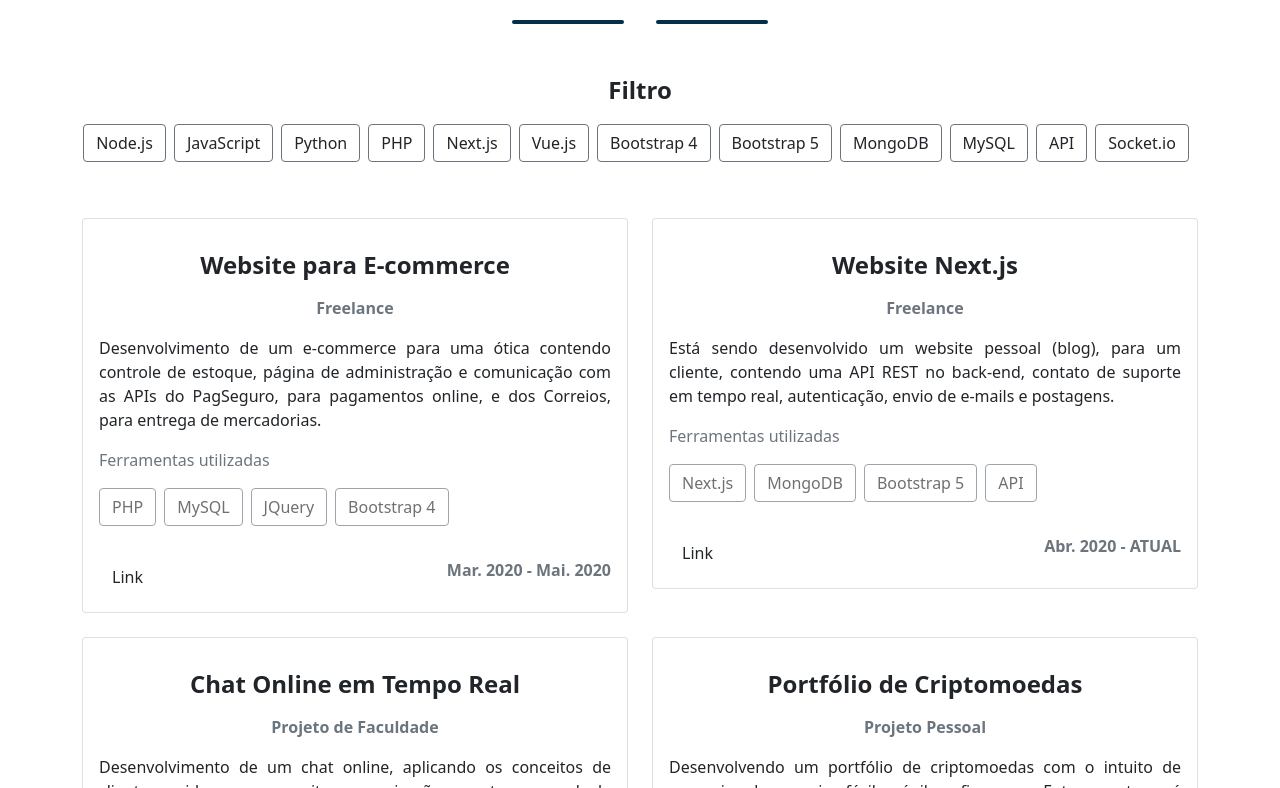
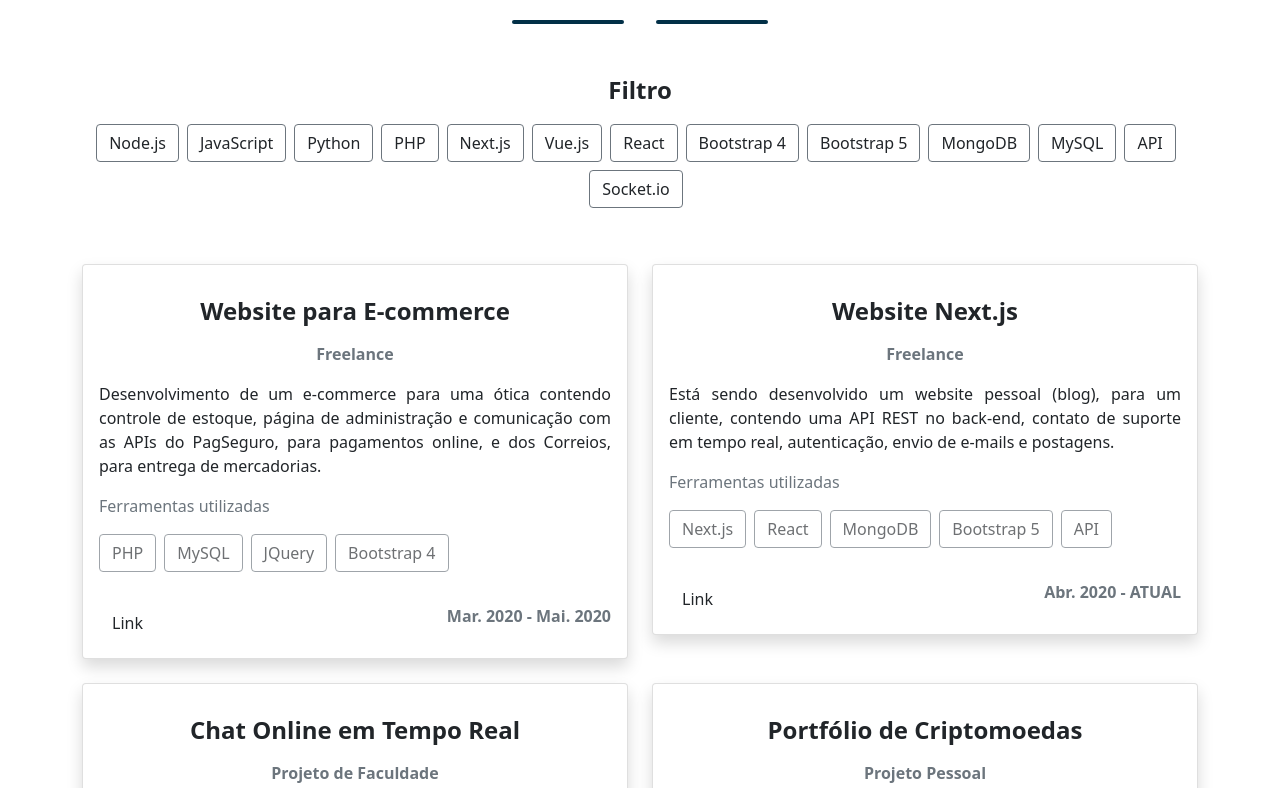
Before and after one commit to Nicolasbort/nextjs-portfolio, a Next.js app: page /pt in a window 1280 px wide. Shown: the part 692-1480 px from the top of the page. Built offline with nearby package versions, Linux system fonts and the light colour scheme.

Commit message:
adding css styles

```diff
--- a/components/PortfolioEntry.jsx
+++ b/components/PortfolioEntry.jsx
@@ -6,7 +6,7 @@ export default function PortfolioEntry(props) {
 
     return (
         <div className={`col-md-6 mb-4 ${props.show ? '' : 'd-none'} `}>
-            <div className={`card ${styles.portfolio_entry}`}>
+            <div className={`card shadow ${styles.portfolio_entry}`}>
                 <div className="card-body">
                     <h5 className={`card-title fw-bold text-center fs-4 my-3 ${styles.portfolio_entry_title}`}>{props.title}</h5>
                     <p className={`text-muted text-center fw-bold ${styles.portfolio_entry_company}`}>{props.company}</p>
--- a/lib/SkillList.js
+++ b/lib/SkillList.js
@@ -1,3 +1,3 @@
 export default {
-    skills: ["Node.js", "JavaScript", "Python", "PHP", "Next.js", "Vue.js", "Bootstrap 4", "Bootstrap 5", "MongoDB", "MySQL", "API", "Socket.io"]
+    skills: ["Node.js", "JavaScript", "Python", "PHP", "Next.js", "Vue.js", "React", "Bootstrap 4", "Bootstrap 5", "MongoDB", "MySQL", "API", "Socket.io"]
 }
--- a/pages/index.jsx
+++ b/pages/index.jsx
@@ -6,7 +6,7 @@ export default function Home() {
   return (
     <div className={styles.container}>
       <Head>
-        <title>Portfolio</title>
+        <title>Portfolio Nicolas Bortoluzzi</title>
         <link rel="icon" href="/favicon.ico" />
 
         {/* Font Awesome */}
```
Also changed, not shown: lib/Portfolio.js.
